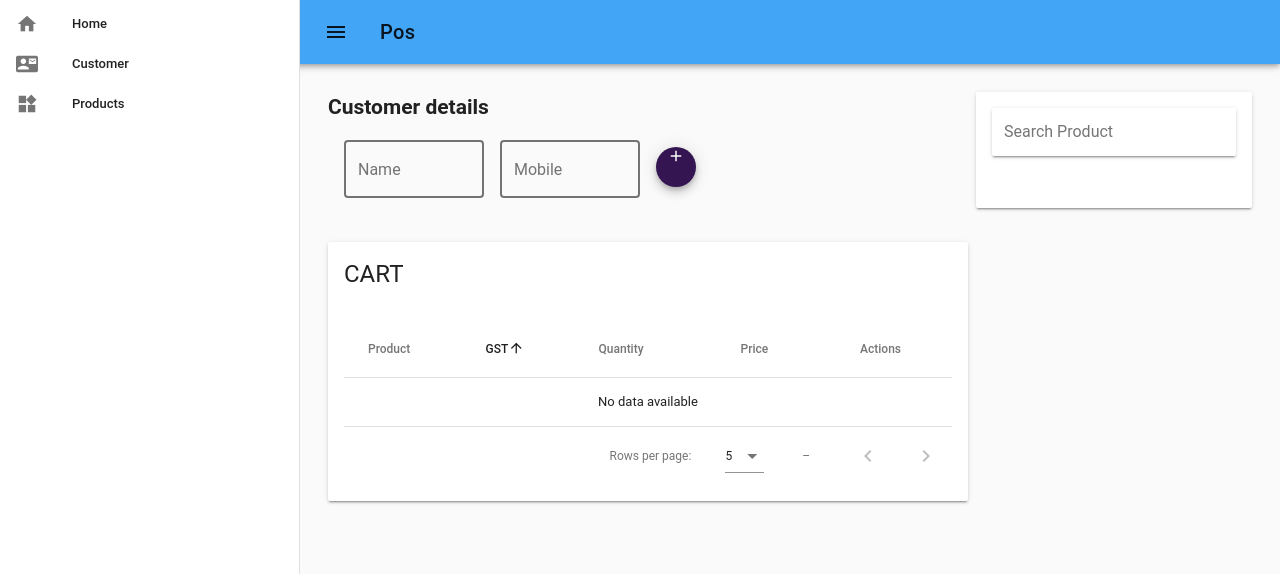
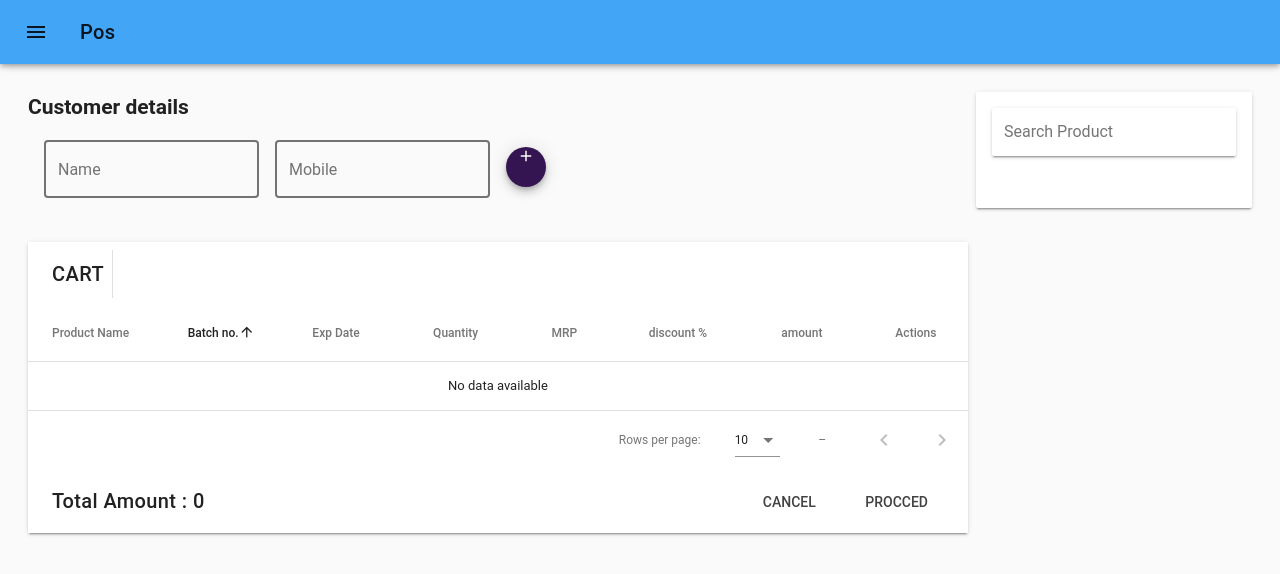
Before and after one commit to bhagath-charan/pos, a Vue app: page / in a window 1280 px wide. Shown: the top 574 px of the page. Built offline with nearby package versions, Linux system fonts and the light colour scheme; a small style sheet from the web is missing; the HTML template or start-up script is replaced by a standard one.

Commit message:
changes related to line item amount calculation

```diff
--- a/public/products.json
+++ b/public/products.json
@@ -3,27 +3,27 @@
     {
       "name" : "ANTEN-25mg",
       "gst"  : 25,
-      "price" : 100
+      "mrp" : 100
     },
     {
       "name" : "CAPRISCION",
       "gst"  : 10,
-      "price" : 200
+      "mrp" : 200
     },
     {
       "name" : "RANBAXY-10MG",
       "gst"  : 20,
-      "price" : 300
+      "mrp" : 300
     },
     {
       "name" : "STETHSCOPE",
       "gst"  : 30,
-      "price" : 400
+      "mrp" : 400
     },
     {
       "name" : "TENDENTON",
       "gst"  : 40,
-      "price" : 500
+      "mrp" : 500
     }
   ]
 }
--- a/src/App.vue
+++ b/src/App.vue
@@ -53,7 +53,7 @@ export default {
     PosMain
   },
   data: () => ({
-      drawer: null
+      drawer: false
     })
 };
 </script>
--- a/src/components/DataTable.vue
+++ b/src/components/DataTable.vue
@@ -1,42 +1,74 @@
 <template>
   <div>
-    <v-data-table :headers="headers" :items="pos.lineItems">
+    <v-toolbar flat color="white">
+      <v-toolbar-title>CART</v-toolbar-title>
+      <v-divider class="mx-2" inset vertical></v-divider>
+    </v-toolbar>
+
+    <v-data-table :headers="headers" :items="pos.lineItems" :pagination.sync="pagination">
       <template v-slot:items="props">
         <td>{{ props.item.product.name }}</td>
-        <td>{{ props.item.product.gst }}</td>
+        <td>{{ }}</td>
+        <td>{{ }}</td>
         <td>
           <v-edit-dialog :return-value.sync="props.item.quantity">
             {{props.item.quantity}}
             <template v-slot:input>
-              <v-text-field v-model="props.item.quantity" label="Edit" single-line counter></v-text-field>
+              <v-text-field
+                v-model="props.item.quantity"
+                label="Edit"
+                single-line
+                counter
+                :on="calculateAmount(props.item, props.item.quantity)"
+              ></v-text-field>
             </template>
           </v-edit-dialog>
         </td>
-        <td>{{ props.item.product.price }}</td>
+        <td>{{ props.item.product.mrp }}</td>
+        <td>
+          <v-edit-dialog :return-value.sync="props.item.discount">
+            {{props.item.discount}}
+            <template v-slot:input>
+              <v-text-field v-model="props.item.discount" label="Edit" single-line counter></v-text-field>
+            </template>
+          </v-edit-dialog>
+        </td>
+        <td>{{ props.item.amount }}</td>
         <td>
           <v-icon small @click="deleteItem(props.item)">delete</v-icon>
         </td>
       </template>
     </v-data-table>
+    <v-toolbar flat color="white">
+      <v-toolbar-title>Total Amount : {{ pos.totalAmount }}</v-toolbar-title>
+      <v-spacer></v-spacer>
+      <v-btn color="secondary" class="mb-1" flat>Cancel</v-btn>
+      <v-btn color="secondary" class="mb-1" flat>Procced</v-btn>
+    </v-toolbar>
   </div>
 </template>
 
 <script>
 import { posEventBus } from "../main";
+
 export default {
   name: "DataTable",
   data: () => ({
+    pagination: { rowsPerPage: 10 },
     dialog: false,
     headers: [
     {
-        text: "Product",
+      text: "Product Name",
       align: "left",
       sortable: false,
       value: "name"
     },
-      { text: "GST", value: "gst" },
+    { text: "Batch no.", value: "batch" },
+    { text: "Exp Date", value: "expDate" },
     { text: "Quantity", value: "quantity" },
-      { text: "Price", value: "price" },
+    { text: "MRP", value: "mrp" },
+    { text: "discount %", value: "discount" },
+    { text: "amount", value: "amount" },
     { text: "Actions", value: "name", sortable: false }
   ],
     pos: {
@@ -50,7 +82,7 @@ export default {
       discount: 0,
       amount: 0
     },
-    editedIndex: -1,
+    editedIndex: -1
   }),
 
   watch: {
@@ -85,6 +117,16 @@ export default {
         this.lineItem = Object.assign({}, this.lineItem);
         this.editedIndex = -1;
       }, 300);
+    },
+
+    calculateAmount(item, value) {
+      const index = this.pos.lineItems.indexOf(item);
+
+      let amount = value * this.pos.lineItems[index].product.mrp;
+
+      let discountAmount = (amount * this.pos.lineItems[index].discount) / 100;
+
+      this.pos.lineItems[index].amount = amount - discountAmount;
     }
   }
 };
--- a/src/components/ProductList.vue
+++ b/src/components/ProductList.vue
@@ -2,27 +2,12 @@
   <v-layout row>
     <v-flex>
       <v-flex xs12 sm6 md12>
-            <v-text-field
-            v-model="search"
-            @input="onChange"
-              label="Search Product"
-              solo
-            ></v-text-field>
-
+        <v-text-field v-model="search" @input="onChange" label="Search Product" solo></v-text-field>
       </v-flex>
 
       <v-list two-line subheader>
-
-          <v-list-tile
-
-
-            v-for="product in results"
-            :key="product.name"
-            avatar
-            @click="selectedProduct(product)"
-          >
-
-            <v-list-tile-content>
+        <v-list-tile v-for="product in results" :key="product.name">
+          <v-list-tile-content @click="selectedProduct(product)">
             <v-list-tile-title>{{ product.name }}</v-list-tile-title>
             <v-list-tile-sub-title>{{ product.gst }}</v-list-tile-sub-title>
           </v-list-tile-content>
@@ -46,9 +31,9 @@ export default {
   props: ["productsList"],
   data() {
     return {
-        search: '',
+      search: "",
       results: [],
-        isOpen: false,
+      isOpen: false
     };
   },
 
@@ -57,12 +42,15 @@ export default {
       posEventBus.$emit("selectedProduct", product);
     },
     filterResults() {
-        this.results = this.productsList.filter(product => product.name.toLowerCase().indexOf(this.search.toLowerCase()) > -1);
+      this.results = this.productsList.filter(
+        product =>
+          product.name.toLowerCase().indexOf(this.search.toLowerCase()) > -1
+      );
     },
     onChange() {
       this.isOpen = true;
       this.filterResults();
-      },
+    }
   }
 };
 </script>
--- a/src/views/Posmain.vue
+++ b/src/views/Posmain.vue
@@ -5,14 +5,7 @@
         <h2>Customer details</h2>
         <Customer :customers="customers"/>
         <v-card>
-          <v-card-title secondary-title>
-            <h3 class="headline">CART</h3>
-          </v-card-title>
-          <v-card-text>
-            <div>
-              <DataTable></DataTable>
-            </div>
-          </v-card-text>
+          <DataTable></DataTable>
         </v-card>
       </v-flex>
       <v-flex shrink pa-1>
@@ -57,7 +50,7 @@ export default {
     },
     getCustomers() {
       axios
-        .get("http://localhost:8081/customers.json")
+        .get("http://localhost:8080/customers.json")
         .then(response => {
           this.customers = response.data.customers;
         })
```
Lines whose indentation alone changed are shown as unchanged.
